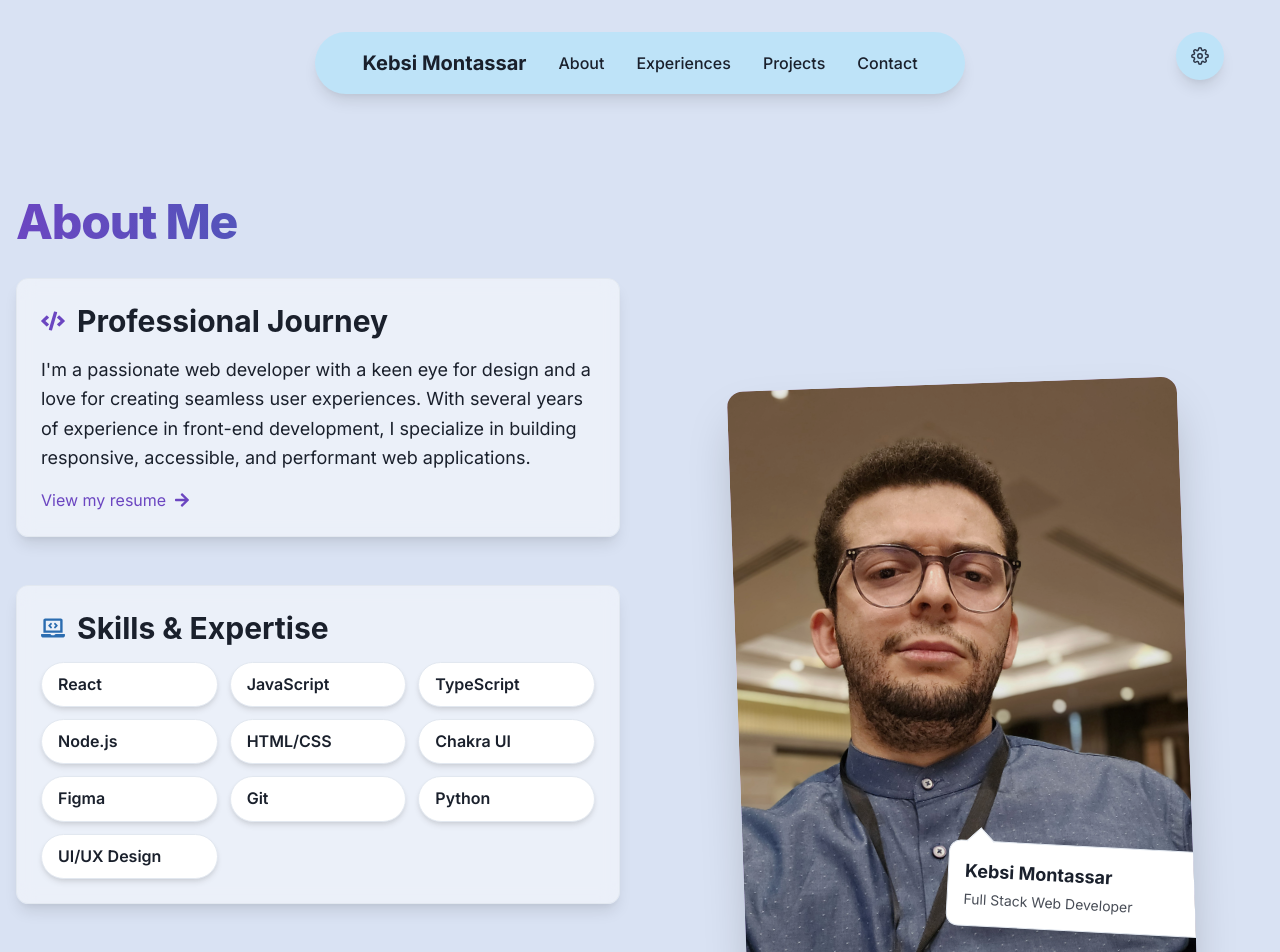
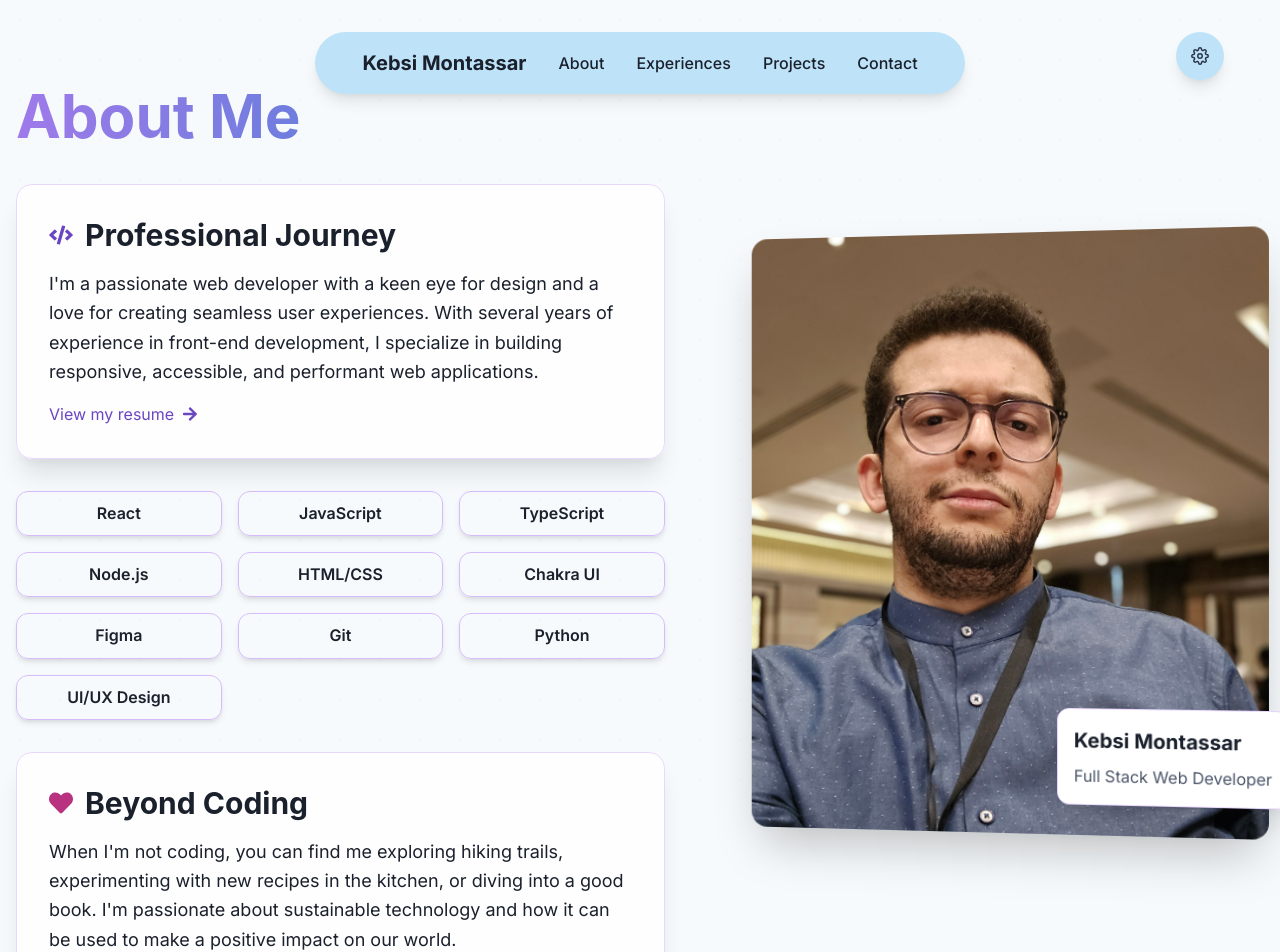
Before and after one commit to KabsiMontassar/portfolio, a React (Vite) app: page /about in a window 1280 px wide. Shown: the top 952 px of the page. Built offline with nearby package versions, Linux system fonts and the light colour scheme.

Commit message:
Update about.jsx

```diff
--- a/src/pages/about.jsx
+++ b/src/pages/about.jsx
@@ -10,7 +10,9 @@ import {
   Icon,
   useColorMode,
   Container,
+  Grid,
 } from '@chakra-ui/react';
+import { keyframes } from '@emotion/react';
 import { FaCode, FaHeart, FaLaptopCode, FaArrowRight } from 'react-icons/fa';
 import { useTranslation } from 'react-i18next';
 import { useEffect } from 'react';
@@ -20,8 +22,6 @@ import img from '../../public/image.jpg';
 const About = () => {
   const { colorMode } = useColorMode();
   const { t } = useTranslation();
-
-
 
   useEffect(() => {
     const lenis = new Lenis({
@@ -41,8 +41,6 @@ const About = () => {
       lenis.destroy();
     };
   }, []);
-
-
 
   const allTextsGrouped = {
     skills: [
@@ -69,81 +67,89 @@ const About = () => {
     ]
   };
 
+  const float = keyframes`
+    0% { transform: translateY(0px) rotate(0deg); }
+    50% { transform: translateY(-20px) rotate(5deg); }
+    100% { transform: translateY(0px) rotate(0deg); }
+  `;
 
-
-
-
-
-
+  const floatAnimation = `${float} 6s ease-in-out infinite`;
 
   return (
-    <Container
-      maxW="container.xl"
-      py={12}
+    <Box
+      position="relative"
+      overflow="hidden"
+      minH="100vh"
+      bg={colorMode === 'light' ? 'gray.50' : 'gray.900'}
     >
-      <Flex
-        direction={{ base: "column", lg: "row" }}
-        align="center"
-        pt={{ base: "100px", lg: "150px" }}
-        justify="space-between"
-        gap={10}
-        position="relative"
-      >
-        {/* Decorative elements */}
+      <Box
+        position="fixed"
+        top={0}
+        left={0}
+        right={0}
+        bottom={0}
+        zIndex={0}
+        opacity={0.1}
+        bgImage="radial-gradient(circle at 20px 20px, rgba(130, 90, 230, 0.1) 2px, transparent 0)"
+        backgroundSize="40px 40px"
+      />
+
       <Box
         position="absolute"
         top="10%"
         left="5%"
-          w="200px"
-          h="200px"
+        w="300px"
+        h="300px"
         borderRadius="full"
-          bg={colorMode === 'light' ? 'purple.100' : 'purple.900'}
-          opacity={0.3}
-          filter="blur(60px)"
-          zIndex="-1"
+        bg="linear-gradient(45deg, purple.400, blue.400)"
+        filter="blur(80px)"
+        opacity={0.15}
+        animation={floatAnimation}
       />
       <Box
         position="absolute"
-          bottom="10%"
-          right="5%"
-          w="300px"
-          h="300px"
+        bottom="20%"
+        right="10%"
+        w="400px"
+        h="400px"
         borderRadius="full"
-          bg={colorMode === 'light' ? 'blue.100' : 'blue.900'}
-          opacity={0.3}
-          filter="blur(80px)"
-          zIndex="-1"
+        bg="linear-gradient(45deg, pink.400, purple.400)"
+        filter="blur(100px)"
+        opacity={0.15}
+        animation={floatAnimation}
+        style={{ animationDelay: '-3s' }}
       />
 
-        {/* Left side - Bio and Skills */}
-        <Box flex="1" w={{ base: "100%", lg: "55%" }} zIndex="1">
+      <Container maxW="1400px" py={20} position="relative" zIndex={1}>
+        <Grid
+          templateColumns={{ base: '1fr', lg: '1fr 0.8fr' }}
+          gap={{ base: 10, lg: 20 }}
+          alignItems="center"
+        >
+          <Box>
             <Heading
-            as="h1"
-            size="2xl"
+              fontSize={{ base: '4xl', lg: '6xl' }}
+              bgGradient="linear(to-r, purple.400, blue.500)"
+              bgClip="text"
+              lineHeight="1.2"
               mb={8}
-            bgGradient={colorMode === 'light' ? 'linear(to-r, purple.600, blue.600)' : 'linear(to-r, purple.300, blue.300)'}
-            bgClip="text"
-            fontWeight="800"
-            letterSpacing="tight"
+              className="glass-text"
             >
-            {t('aboutTitle', 'Crafting Digital Experiences')}
+              {t('aboutTitle')}
             </Heading>
 
-          {/* Bio Section */}
             <Box
-            mb={12}
-            p={6}
-            borderRadius="xl"
-            bg={colorMode === 'light' ? 'whiteAlpha.600' : 'blackAlpha.400'}
+              bg={colorMode === 'light' ? 'rgba(255, 255, 255, 0.8)' : 'rgba(26, 32, 44, 0.8)'}
               backdropFilter="blur(10px)"
+              borderRadius="2xl"
+              p={8}
+              boxShadow="xl"
               border="1px solid"
-            borderColor={colorMode === 'light' ? 'gray.200' : 'gray.700'}
-            boxShadow="lg"
+              borderColor={colorMode === 'light' ? 'purple.100' : 'purple.700'}
+              mb={8}
+              transform="translateY(0)"
               transition="all 0.3s ease"
-            _hover={{
-              boxShadow: 'xl',
-              transform: 'translateY(-5px)'
-            }}
+              _hover={{ transform: 'translateY(-5px)' }}
             >
               <Flex align="center" mb={4}>
                 <Icon
@@ -165,73 +171,42 @@ const About = () => {
               </Flex>
             </Box>
 
-
-          <Box
-            mb={12}
-            p={6}
-            borderRadius="xl"
-            bg={colorMode === 'light' ? 'whiteAlpha.600' : 'blackAlpha.400'}
-            backdropFilter="blur(10px)"
-            border="1px solid"
-            borderColor={colorMode === 'light' ? 'gray.200' : 'gray.700'}
-            boxShadow="lg"
-            transition="all 0.3s ease"
-            _hover={{
-              boxShadow: 'xl',
-              transform: 'translateY(-5px)'
-            }}
-          >
-            <Flex align="center" mb={4}>
-              <Icon
-                as={FaLaptopCode}
-                mr={3}
-                color={colorMode === 'light' ? 'blue.600' : 'blue.300'}
-                boxSize={6}
-              />
-              <Heading as="h2" size="lg" fontWeight="700">
-                {allTextsGrouped.headings[5]}
-              </Heading>
-            </Flex>
-            <SimpleGrid columns={{ base: 2, md: 3, lg: 3 }} spacing={3}>
+            <SimpleGrid columns={{ base: 2, md: 3 }} spacing={4} mb={8}>
               {allTextsGrouped.skills.map((skill, index) => (
                 <Tag
                   key={index}
                   size="lg"
-                  borderRadius="full"
-                  variant="solid"
-                  bg={colorMode === 'light' ? 'white' : 'gray.800'}
-                  color={colorMode === 'light' ? 'gray.800' : 'white'}
+                  borderRadius="xl"
+                  p={3}
+                  bg={colorMode === 'light'
+                    ? `linear-gradient(135deg, ${['purple.50', 'blue.50', 'pink.50'][index % 3]}, white)`
+                    : `linear-gradient(135deg, ${['purple.900', 'blue.900', 'pink.900'][index % 3]}, gray.800)`
+                  }
+                  border="1px solid"
+                  borderColor={colorMode === 'light' ? 'purple.200' : 'purple.700'}
                   boxShadow="md"
-                  py={3}
-                  px={4}
-                  border="1px solid"
-                  borderColor={colorMode === 'light' ? 'gray.200' : 'gray.700'}
+                  _hover={{
+                    transform: 'translateY(-2px) scale(1.05)',
+                    boxShadow: 'lg',
+                  }}
                   transition="all 0.2s ease"
-                  _hover={{
-                    transform: 'translateY(-3px)',
-                    boxShadow: 'lg',
-                    bg: colorMode === 'light' ? 'purple.100' : 'purple.900'
-                  }}
                 >
-                  <TagLabel fontWeight="600">{skill}</TagLabel>
+                  <TagLabel fontWeight="600" textAlign="center" w="100%">{skill}</TagLabel>
                 </Tag>
               ))}
             </SimpleGrid>
-          </Box>
 
             <Box
-            p={6}
-            borderRadius="xl"
-            bg={colorMode === 'light' ? 'whiteAlpha.600' : 'blackAlpha.400'}
+              bg={colorMode === 'light' ? 'rgba(255, 255, 255, 0.8)' : 'rgba(26, 32, 44, 0.8)'}
               backdropFilter="blur(10px)"
+              borderRadius="2xl"
+              p={8}
+              boxShadow="xl"
               border="1px solid"
-            borderColor={colorMode === 'light' ? 'gray.200' : 'gray.700'}
-            boxShadow="lg"
+              borderColor={colorMode === 'light' ? 'purple.100' : 'purple.700'}
+              transform="translateY(0)"
               transition="all 0.3s ease"
-            _hover={{
-              boxShadow: 'xl',
-              transform: 'translateY(-5px)'
-            }}
+              _hover={{ transform: 'translateY(-5px)' }}
             >
               <Flex align="center" mb={4}>
                 <Icon
@@ -250,87 +225,56 @@ const About = () => {
             </Box>
           </Box>
 
-        {/* Right side - Professional Photo */}
           <Box
-          flex="1"
-          w={{ base: "100%", lg: "45%" }}
-          display="flex"
-          justifyContent="center"
             position="relative"
+            className="image-container"
+            h={{ base: '400px', lg: '600px' }}
           >
             <Box
               position="relative"
-            w={{ base: "300px", md: "400px", lg: "450px" }}
-            h={{ base: "400px", md: "550px", lg: "600px" }}
-            borderRadius="2xl"
-            overflow="hidden"
-            boxShadow="2xl"
-            transform="rotate(-2deg)"
+              h="100%"
+              transform="perspective(1000px) rotateY(-5deg)"
               transition="transform 0.5s ease"
-            _hover={{
-              transform: 'rotate(0deg)'
-            }}
-          >
-            <Box
-              w="100%"
-              h="100%"
-              bg={colorMode === 'light' ? 'purple.200' : 'purple.900'}
-              display="flex"
-              alignItems="center"
-              justifyContent="center"
-              color={colorMode === 'light' ? 'purple.600' : 'purple.200'}
-              fontSize="lg"
-              fontWeight="bold"
+              _hover={{ transform: 'perspective(1000px) rotateY(0deg)' }}
             >
               <Image
                 src={img}
-                alt={t('profileImageAlt', 'Professional Profile Photo')}
+                alt={t('profileImageAlt')}
                 objectFit="cover"
                 w="100%"
                 h="100%"
-                filter={colorMode === 'light' ? "brightness(0.9)" : "brightness(1.1)"}
-                _hover={{ filter: colorMode === 'light' ? "brightness(1)" : "brightness(1.2)" }}
-                transition="filter 0.3s ease"
+                borderRadius="2xl"
+                boxShadow="2xl"
               />
-            </Box>
 
               <Box
                 position="absolute"
-              bottom="8%"
-              right="-5%"
+                bottom="30px"
+                right="-20px"
                 bg={colorMode === 'light' ? 'white' : 'gray.800'}
                 p={4}
                 borderRadius="xl"
                 boxShadow="xl"
+                maxW="280px"
+                backdropFilter="blur(10px)"
                 border="1px solid"
-              borderColor={colorMode === 'light' ? 'gray.200' : 'gray.700'}
-              transform="rotate(5deg)"
-              w="60%"
+                borderColor={colorMode === 'light' ? 'purple.100' : 'purple.700'}
+                transform="translateY(0)"
+                transition="all 0.3s ease"
+                _hover={{ transform: 'translateY(-5px)' }}
               >
-              <Text fontWeight="bold" fontSize="lg">
+                <Text fontWeight="bold" fontSize="xl" mb={2}>
                   {allTextsGrouped.profile[2]}
                 </Text>
-              <Text fontSize="sm" opacity={0.8} mt={1}>
+                <Text color={colorMode === 'light' ? 'gray.600' : 'gray.300'}>
                   {allTextsGrouped.profile[3]}
                 </Text>
-              <Box
-                position="absolute"
-                top="-10px"
-                left="20px"
-                w="20px"
-                h="20px"
-                bg={colorMode === 'light' ? 'white' : 'gray.800'}
-                transform="rotate(45deg)"
-                borderLeft="1px solid"
-                borderTop="1px solid"
-                borderColor={colorMode === 'light' ? 'gray.200' : 'gray.700'}
-                zIndex="-1"
-              />
               </Box>
             </Box>
           </Box>
-      </Flex>
+        </Grid>
       </Container>
+    </Box>
   );
 };
 
```
Lines whose indentation alone changed are shown as unchanged.
